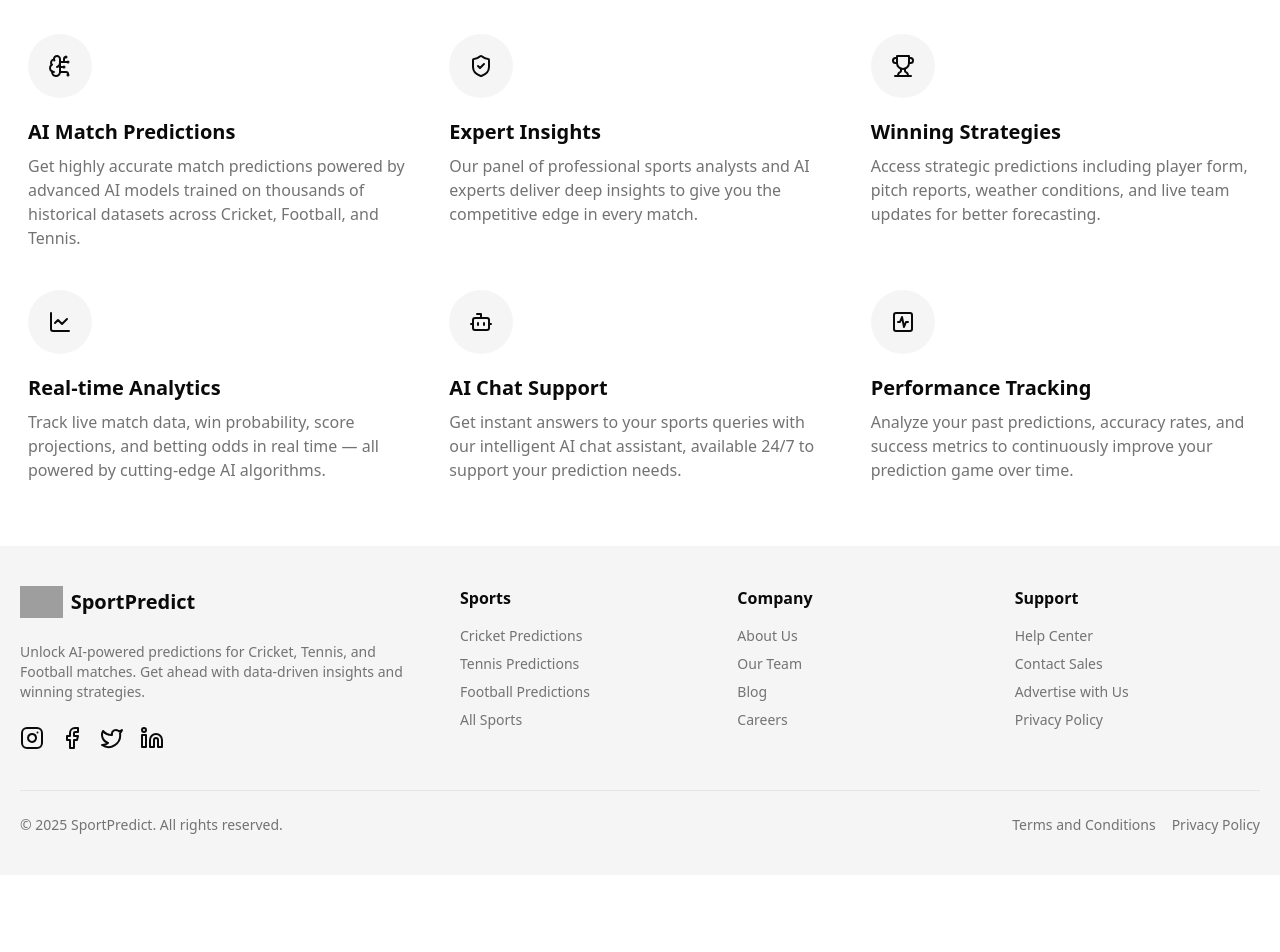
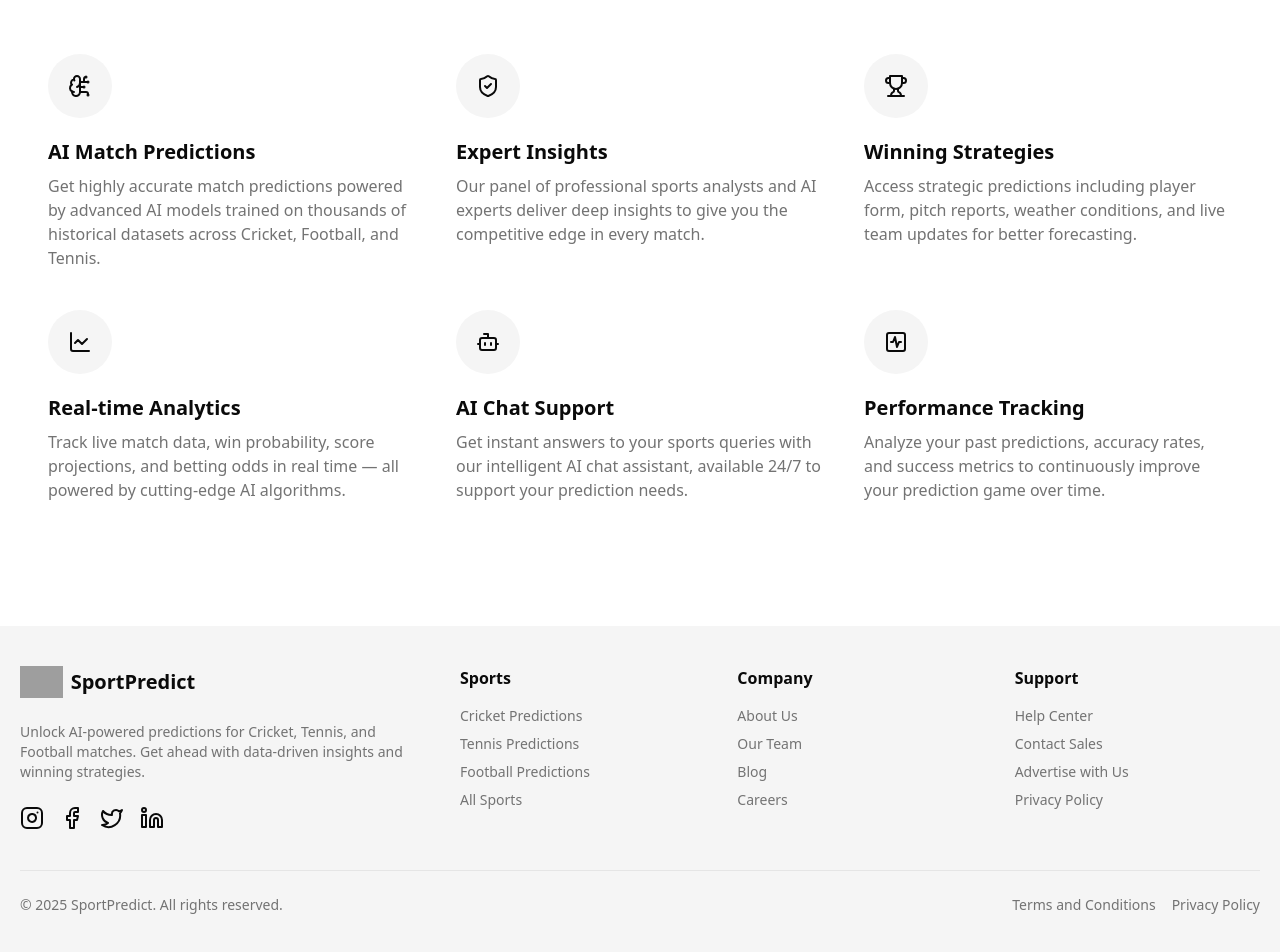
Before and after one commit to sajjany47/match-analysis, a Next.js app: page / in a window 1280 px wide. Shown: the part 2532-3484 px from the top of the page. Before the commit the page ends 3407 px from the top, so only its background shows below. Built offline with nearby package versions, Linux system fonts and the light colour scheme; grey boxes are pictures that could not be loaded.

Commit message:
Increase padding in Footer and WorkUs components for improved layout spacing

```diff
--- a/src/component/Footer.tsx
+++ b/src/component/Footer.tsx
@@ -51,7 +51,7 @@ export function Footer({
   },
 }: FooterProps) {
   return (
-    <footer className="py-10 bg-muted mt-10 p-5">
+    <footer className="py-10 bg-muted mt-20 p-5">
       <div className="container">
         <div className="flex flex-col lg:flex-row justify-between gap-10 text-center lg:text-left">
           {/* Logo & Description */}
--- a/src/component/WorkUs.tsx
+++ b/src/component/WorkUs.tsx
@@ -60,7 +60,7 @@ const WorkUs = ({
   ],
 }: WorkUs) => {
   return (
-    <section className="p-5">
+    <section className="p-10">
       <div className="container">
         <div className="mb-10 md:mb-20">
           <h2 className="mb-2 text-center text-3xl font-semibold lg:text-5xl">
```
